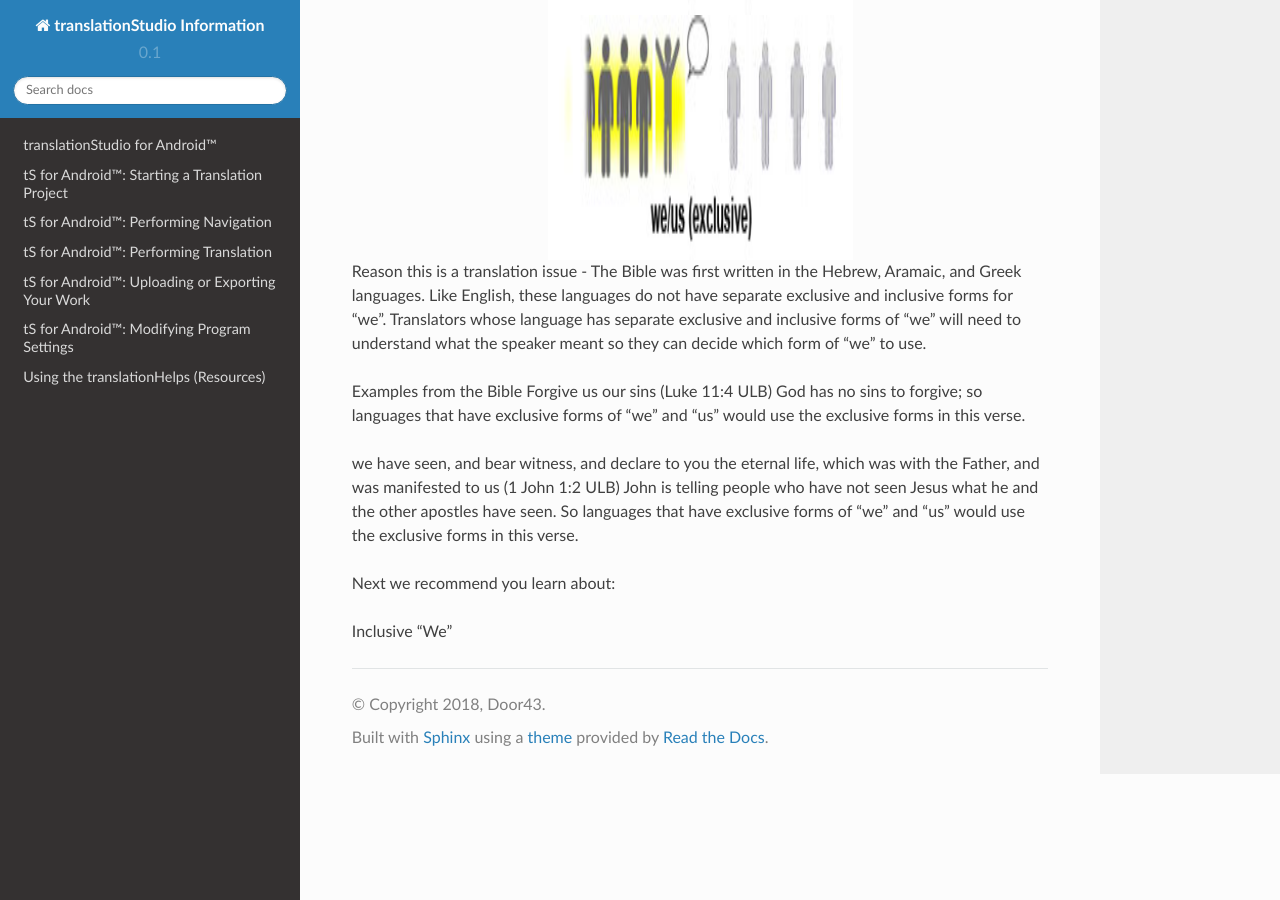
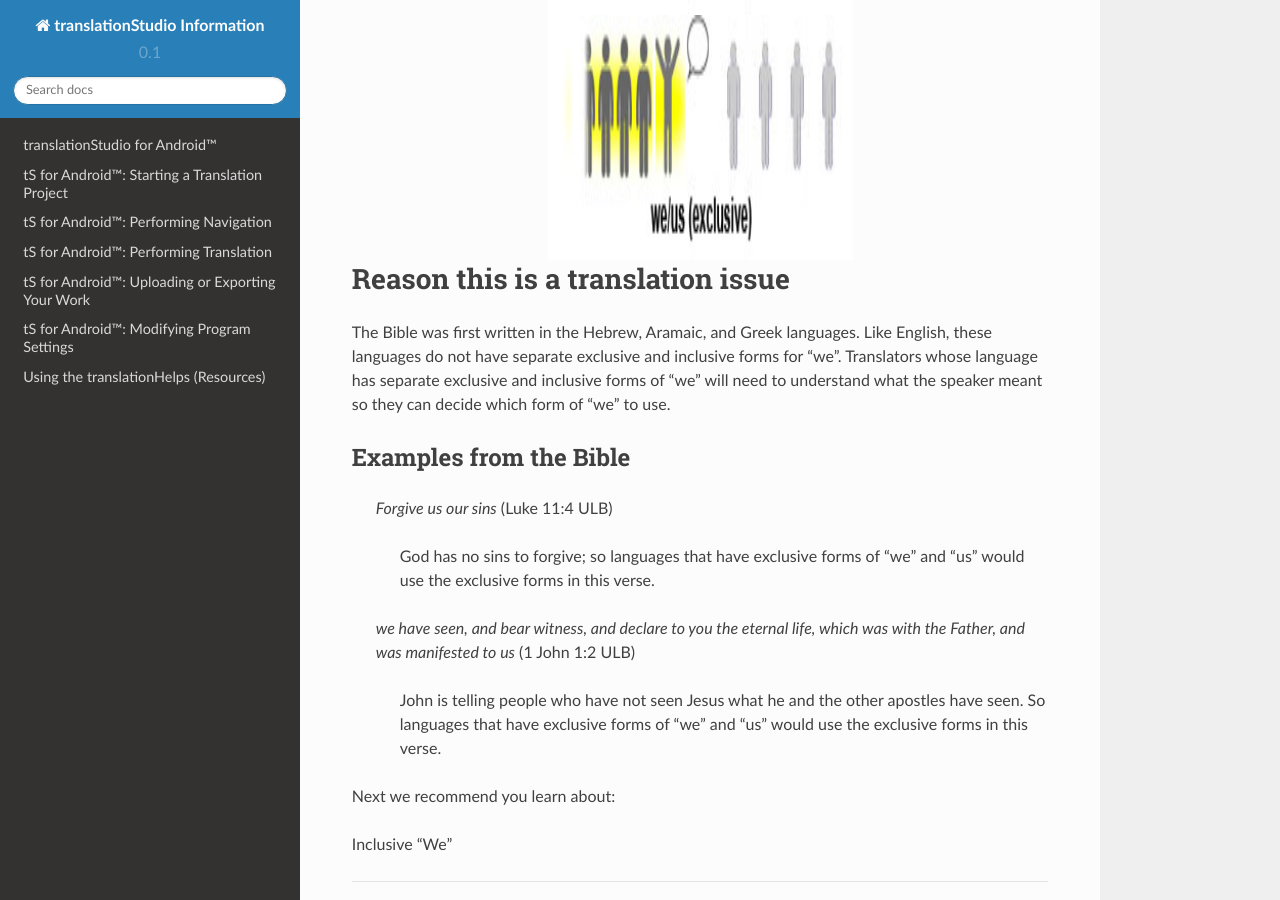
Before and after one commit to unfoldingWord-dev/translationStudio-Info, a Sphinx documentation site: the page built from docs/ExclusiveWe.rst, in a window 1280 px wide and 900 px high, scrolled down 761 px. Built offline with Sphinx 7.4.7 and the Read the Docs theme 2.0.0, drawn with Linux system fonts in a browser that asks for light colours; pages that are not in the unit, such as notebooks, are missing from menus; some of the changed text lies outside the part shown.

```diff
--- a/docs/ExclusiveWe.rst
+++ b/docs/ExclusiveWe.rst
@@ -21,14 +21,21 @@ See the pictures. The people on the right are the people that the speaker is tal
     :align: center
     :height: 245px
 
-Reason this is a translation issue - The Bible was first written in the Hebrew, Aramaic, and Greek languages. Like English, these languages do not have separate exclusive and inclusive forms for "we". Translators whose language has separate exclusive and inclusive forms of "we" will need to understand what the speaker meant so they can decide which form of "we" to use.
+Reason this is a translation issue
+^^^^^^^^^^^^^^^^^^^^^^^^^^^^^^^^^^
+
+The Bible was first written in the Hebrew, Aramaic, and Greek languages. Like English, these languages do not have separate exclusive and inclusive forms for "we". Translators whose language has separate exclusive and inclusive forms of "we" will need to understand what the speaker meant so they can decide which form of "we" to use.
 
 Examples from the Bible
-Forgive us our sins (Luke 11:4 ULB)
-God has no sins to forgive; so languages that have exclusive forms of "we" and "us" would use the exclusive forms in this verse.
+------------------------
 
-we have seen, and bear witness, and declare to you the eternal life, which was with the Father, and was manifested to us (1 John 1:2 ULB)
-John is telling people who have not seen Jesus what he and the other apostles have seen. So languages that have exclusive forms of "we" and "us" would use the exclusive forms in this verse.
+  *Forgive us our sins* (Luke 11:4 ULB)
+
+    God has no sins to forgive; so languages that have exclusive forms of "we" and "us" would use the exclusive forms in this verse.
+
+  *we have seen, and bear witness, and declare to you the eternal life, which was with the Father, and was manifested to us* (1 John 1:2 ULB)
+
+    John is telling people who have not seen Jesus what he and the other apostles have seen. So languages that have exclusive forms of "we" and "us" would use the exclusive forms in this verse.
 
 Next we recommend you learn about:
 
```
